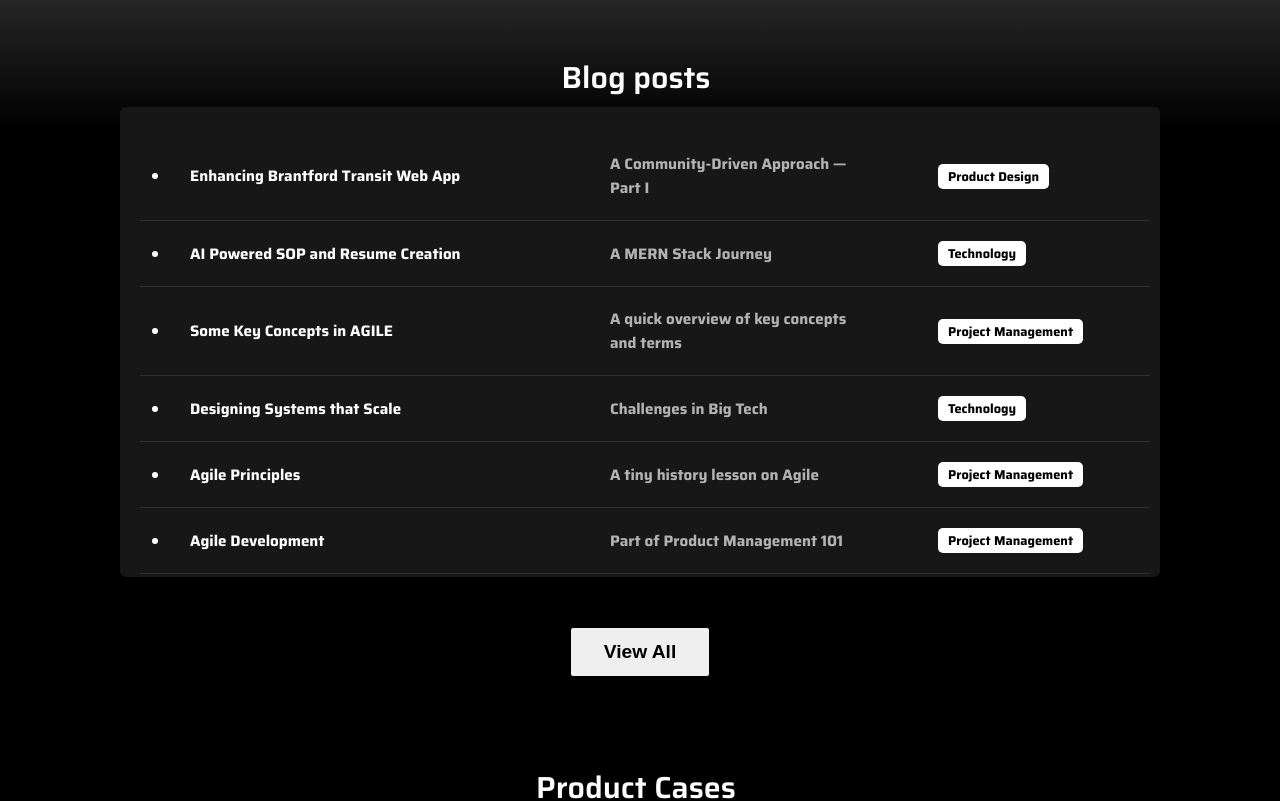
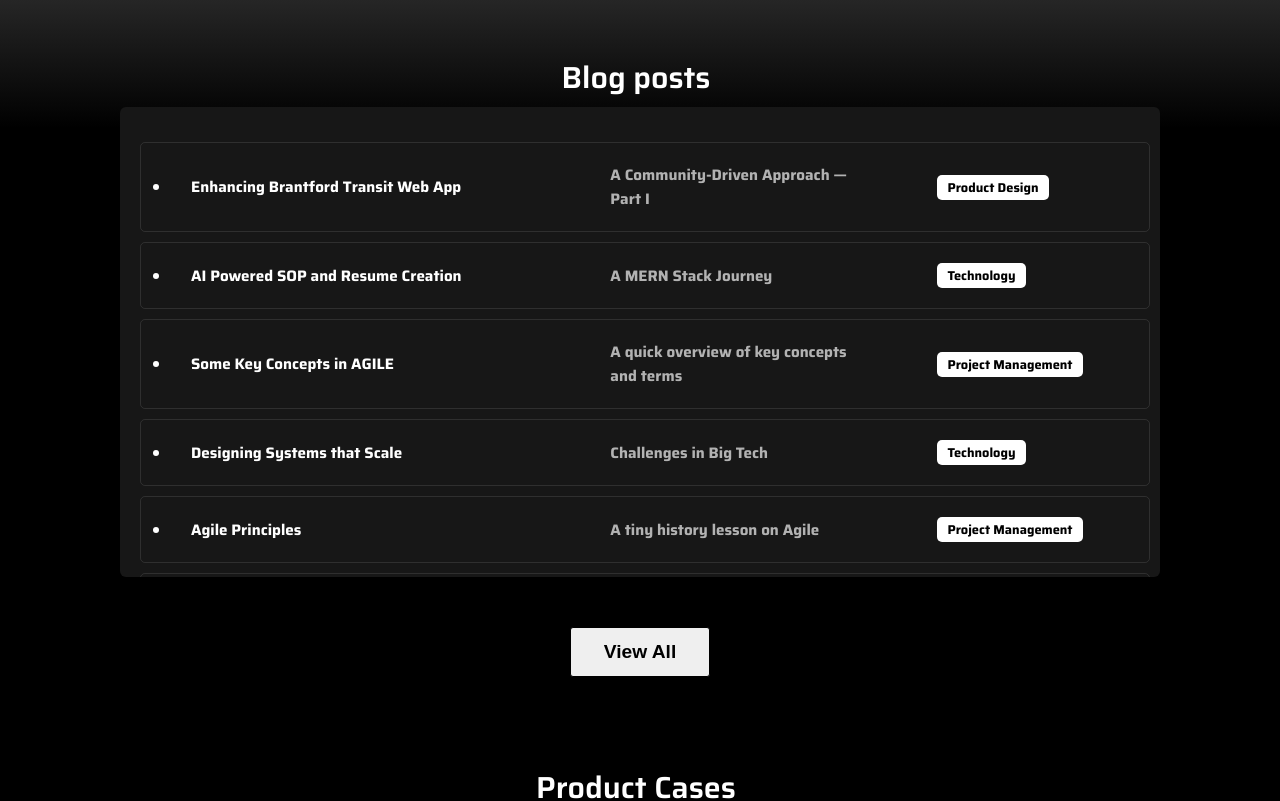
Before and after one commit to babuyaga/portfolio, a React (Create React App) app: page / in a window 1280 px wide. Shown: the part 1520-2321 px from the top of the page. Built offline with nearby package versions, Linux system fonts and the light colour scheme; a web font is replaced by a local one.

Commit message:
fix rank card

```diff
--- a/src/components/cards/rankcard.scss
+++ b/src/components/cards/rankcard.scss
@@ -27,13 +27,15 @@
   width:100%;
   box-sizing: border-box;
   padding:20px 0px;
-  border-bottom:1px solid #ffffff1b;
+  border:1px solid #ffffff1b;
+  border-radius:5px;
   background-color:#ffffff06;
 font-size:0.7rem;
 font-weight:bolder;
 color:white;
 cursor:pointer;
 transition: all 0.2s;
+margin:10px 0px;
 }
 
 
@@ -92,9 +94,10 @@ align-items: center;
 }
 #green__text{
   color:black;
-  font-size: 8px;
-  flex-grow:2;
+  font-size: 0.4rem;
+  flex-grow:1;
   max-width:fit-content!important;
+  display: flex;
   padding:2px 5px;
   box-sizing: content-box;
   border-radius: 5px;;
```
